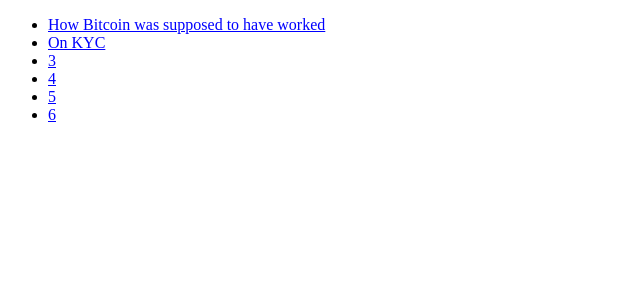
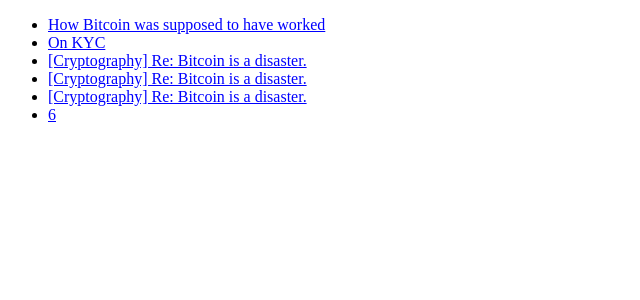
Before and after one commit to 0x000m/0x000m.github.io, a Jekyll site: the page built from bitcoin/index.md, in a window 1280 px wide. Shown: the top 300 px of the page, without its empty margins (0-640 px from the left). Built offline with Jekyll 4.4.1, drawn with Linux system fonts in a browser that asks for light colours.

Commit message:
Update index.md

```diff
--- a/bitcoin/index.md
+++ b/bitcoin/index.md
@@ -5,7 +5,7 @@ layout: default
 
 - [How Bitcoin was supposed to have worked](/bitcoin/1.txt)
 - [On KYC](/bitcoin/2.txt)
-- [3](/bitcoin/3.txt)
-- [4](/bitcoin/4.txt)
-- [5](/bitcoin/5.txt)
+- [[Cryptography] Re: Bitcoin is a disaster.](/bitcoin/3.txt)
+- [[Cryptography] Re: Bitcoin is a disaster.](/bitcoin/4.txt)
+- [[Cryptography] Re: Bitcoin is a disaster.](/bitcoin/5.txt)
 - [6](/bitcoin/6.txt)
```
